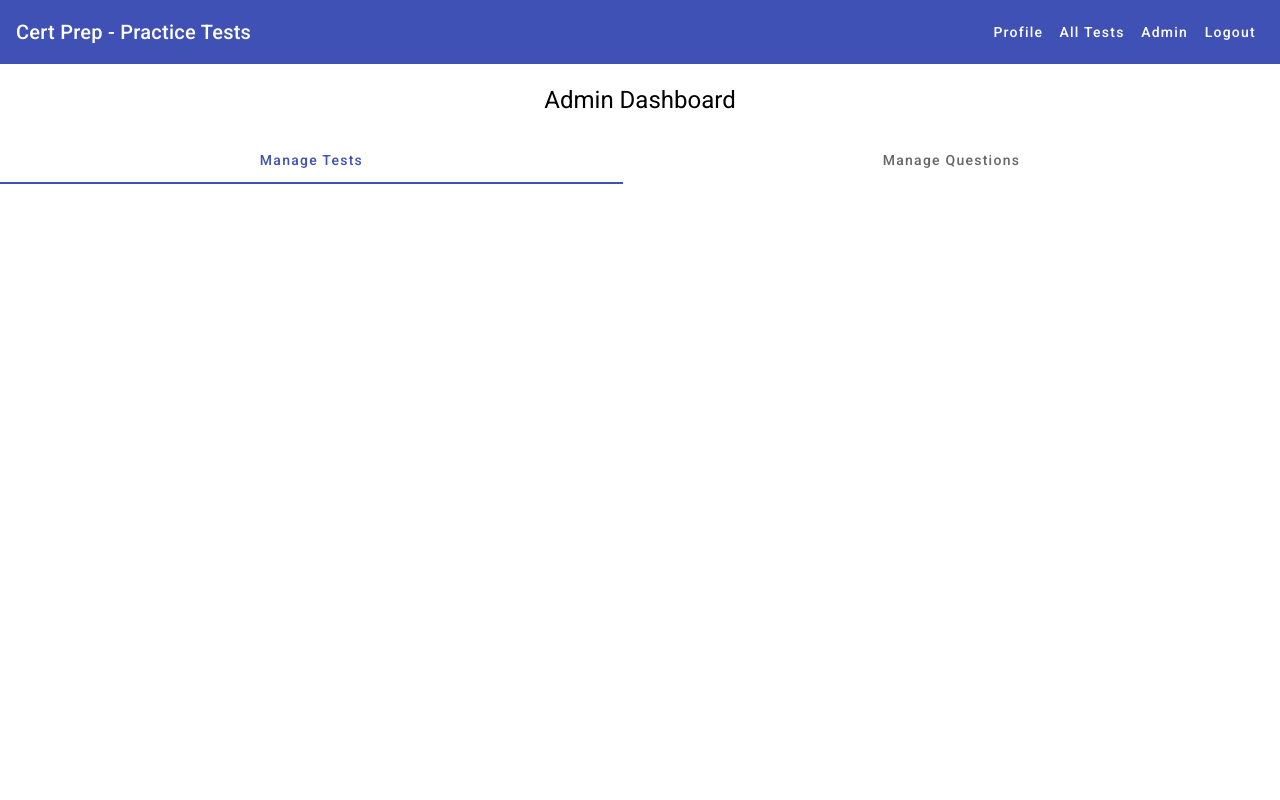
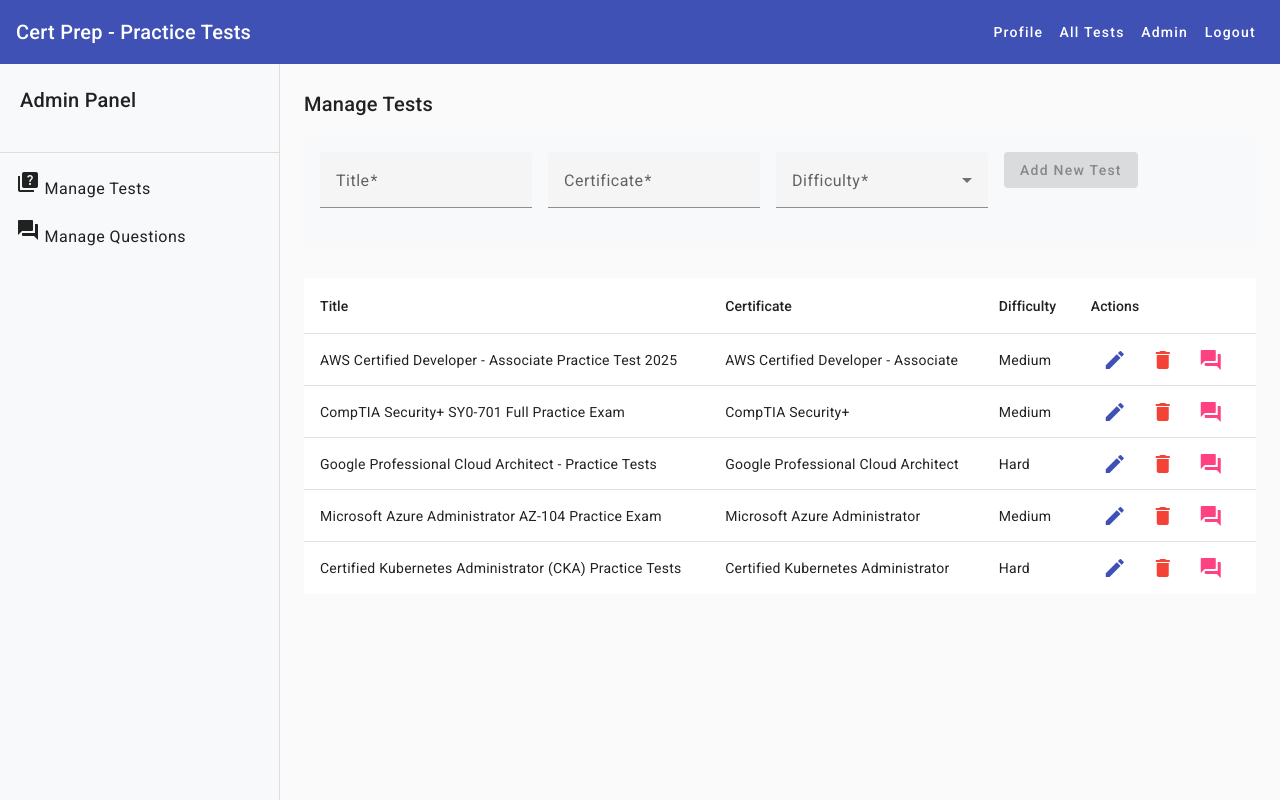
Before and after one commit to fokrule/certPrepFrontEnd, an Angular app: page /admin/tests in a window 1280 px wide. Built offline with nearby package versions, Linux system fonts and the light colour scheme; sample sign-in values are in the browser's storage.

Commit message:
done admin section

```diff
--- a/src/app/components/admin/admin.component.ts
+++ b/src/app/components/admin/admin.component.ts
@@ -1,23 +1,54 @@
+// admin.component.ts
 import { Component } from '@angular/core';
 import { CommonModule } from '@angular/common';
-import { MatTabsModule } from '@angular/material/tabs';
-import { RouterOutlet } from '@angular/router';
+import { RouterLink, RouterOutlet } from '@angular/router';
+import { MatSidenavModule } from '@angular/material/sidenav';
+import { MatListModule } from '@angular/material/list';
+import { MatIconModule } from '@angular/material/icon';
 
 @Component({
   selector: 'app-admin',
   standalone: true,
-  imports: [CommonModule, MatTabsModule, RouterOutlet],
+  imports: [
+    CommonModule,
+    RouterOutlet,
+    RouterLink,
+    MatSidenavModule,
+    MatListModule,
+    MatIconModule
+  ],
   template: `
-    <h1>Admin Dashboard</h1>
-    <mat-tab-group>
-      <mat-tab label="Manage Tests">
-        <router-outlet name="tests"></router-outlet>
-      </mat-tab>
-      <mat-tab label="Manage Questions">
-        <router-outlet name="questions"></router-outlet>
-      </mat-tab>
-    </mat-tab-group>
+    <mat-drawer-container class="admin-container">
+      <mat-drawer mode="side" opened class="sidebar">
+        <div class="sidebar-header">
+          <h2>Admin Panel</h2>
+        </div>
+        <mat-nav-list>
+          <a mat-list-item routerLink="/admin/tests" routerLinkActive="active">
+            <mat-icon>quiz</mat-icon>
+            Manage Tests
+          </a>
+          <a mat-list-item routerLink="/admin" [routerLink]="['/admin/questions', selectedTestId || '']" routerLinkActive="active" [class.disabled]="!selectedTestId">
+            <mat-icon>question_answer</mat-icon>
+            Manage Questions
+          </a>
+        </mat-nav-list>
+      </mat-drawer>
+
+      <mat-drawer-content class="content">
+        <router-outlet></router-outlet>
+      </mat-drawer-content>
+    </mat-drawer-container>
   `,
-  styles: [`h1 { text-align: center; margin: 20px 0; }`]
+  styles: [`
+    .admin-container { height: calc(100vh - 64px); }
+    .sidebar { width: 280px; background: #f8f9fa; border-right: 1px solid #ddd; }
+    .sidebar-header { padding: 20px; border-bottom: 1px solid #ddd; }
+    .content { padding: 24px; }
+    a.active { background-color: #e3f2fd; color: #1976d2; }
+    a.disabled { color: #aaa; pointer-events: none; }
+  `]
 })
-export class AdminComponent { }
+export class AdminComponent {
+  selectedTestId?: string; // you can update this from manage-tests if needed
+}
--- a/src/app/components/admin/manage-questions/manage-questions.component.ts
+++ b/src/app/components/admin/manage-questions/manage-questions.component.ts
@@ -9,6 +9,7 @@
 import { TestService } from '@services/test.service';
 import { PracticeTest, Question } from '@models/test.models';
 import { CommonModule } from '@angular/common';
+import { ChangeDetectorRef } from '@angular/core';
 
 @Component({
   selector: 'app-manage-questions',
@@ -78,6 +79,7 @@
   displayedColumns = ['text', 'correct', 'actions'];
 
   private fb = inject(FormBuilder);
+  constructor(private cdr: ChangeDetectorRef) {}
   questionForm = this.fb.group({
     text: ['', Validators.required],
     options: this.fb.array([this.fb.control('', Validators.required), this.fb.control('', Validators.required), this.fb.control('', Validators.required), this.fb.control('', Validators.required)]),
@@ -92,27 +94,68 @@
 
   ngOnInit() {
   const testId = this.route.snapshot.paramMap.get('testId');
+  console.log('Loading test with ID:', testId); // Debug
+
   if (testId) {
-      this.testService.getTestById(testId).subscribe(test => this.test = test || null);
+    this.testService.getTestById(testId).subscribe({
+      next: (test) => {
+        this.test = test || null;
+        console.log('Test loaded:', this.test); // Debug
+        this.cdr.detectChanges();
+      },
+      error: (err) => {
+        console.error('Error loading test:', err);
+      }
+    });
+  } else {
+    console.warn('No testId in URL');
   }
 }
 
+  // In addQuestion()
   addQuestion() {
-    if (this.questionForm.valid && this.test) {
+  if (!this.test) {
+    console.warn('No test selected - cannot add question');
+    return;
+  }
+
+  this.questionForm.markAllAsTouched(); // Show errors on all fields
+
+  if (this.questionForm.valid) {
     const value = this.questionForm.value;
+
+    console.log('Form values:', value); // Debug: see what is submitted
+
     const newQuestion: Question = {
-        id: 'q' + Date.now(), // fake ID
-        text: value.text!,
+      id: 'q-' + Date.now(),
+      text: value.text || '',
       options: (value.options ?? []).map((text: string | null, i: number) => ({
         id: String.fromCharCode(97 + i),
-          text: text ?? ''  // fallback if somehow null
+        text: text ?? ''
       })),
-        correctAnswerId: value.correctAnswerId!
+      correctAnswerId: value.correctAnswerId || ''
     };
-      // In real: this.testService.addQuestion(this.test.id, newQuestion).subscribe(...)
-      console.log('Added question:', newQuestion);
+
     this.test.questions.push(newQuestion);
+    this.test.questionsCount = this.test.questions.length;
+
+    // Force UI update
+    this.test = { ...this.test };
+    this.cdr.detectChanges();
+
+    // Reset form correctly
     this.questionForm.reset();
+    this.questionForm.setControl('options', this.fb.array(
+      Array(4).fill(null).map(() => this.fb.control('', Validators.required))
+    ));
+
+    console.log('Question added successfully:', newQuestion);
+  } else {
+    console.log('Form is invalid. Errors:', this.questionForm.errors);
+    Object.keys(this.questionForm.controls).forEach(key => {
+      const control = this.questionForm.get(key);
+      console.log(`Field ${key} errors:`, control?.errors);
+    });
   }
 }
 
@@ -127,4 +170,8 @@
       // In real: this.testService.deleteQuestion(this.test.id, id).subscribe(...)
     }
   }
+
+  char(index: number): string {
+    return String.fromCharCode(65 + index); // A, B, C, D...
   }
+}
--- a/src/app/components/admin/manage-tests/manage-tests.component.html
+++ b/src/app/components/admin/manage-tests/manage-tests.component.html
@@ -1 +1,104 @@
-<p>manage-tests works!</p>
+<h2>Manage Tests</h2>
+
+<!-- ADD NEW TEST FORM -->
+<form [formGroup]="addForm" (ngSubmit)="addTest()" class="add-form">
+  <mat-form-field>
+    <mat-label>Title</mat-label>
+    <input matInput formControlName="title" required>
+  </mat-form-field>
+
+  <mat-form-field>
+    <mat-label>Certificate</mat-label>
+    <input matInput formControlName="certificate" required>
+  </mat-form-field>
+
+  <mat-form-field>
+    <mat-label>Difficulty</mat-label>
+    <mat-select formControlName="difficulty" required>
+      <mat-option value="Easy">Easy</mat-option>
+      <mat-option value="Medium">Medium</mat-option>
+      <mat-option value="Hard">Hard</mat-option>
+    </mat-select>
+  </mat-form-field>
+
+  <button mat-raised-button color="primary" type="submit" [disabled]="addForm.invalid">
+    Add New Test
+  </button>
+</form>
+
+<!-- EDIT FORM (appears when editing) -->
+@if (editingTest) {
+  <div class="edit-section">
+    <h3>Editing: {{ editingTest.title }}</h3>
+
+    <form [formGroup]="editForm" (ngSubmit)="saveEdit()">
+      <mat-form-field>
+        <mat-label>Title</mat-label>
+        <input matInput formControlName="title" required>
+      </mat-form-field>
+
+      <mat-form-field>
+        <mat-label>Certificate</mat-label>
+        <input matInput formControlName="certificate" required>
+      </mat-form-field>
+
+      <mat-form-field>
+        <mat-label>Difficulty</mat-label>
+        <mat-select formControlName="difficulty" required>
+          <mat-option value="Easy">Easy</mat-option>
+          <mat-option value="Medium">Medium</mat-option>
+          <mat-option value="Hard">Hard</mat-option>
+        </mat-select>
+      </mat-form-field>
+
+      <div class="form-actions">
+        <button mat-raised-button color="primary" type="submit" [disabled]="editForm.invalid">
+          Save Changes
+        </button>
+        <button mat-button type="button" (click)="cancelEdit()">Cancel</button>
+      </div>
+    </form>
+  </div>
+}
+
+<!-- TEST LIST TABLE -->
+<table mat-table [dataSource]="tests" class="test-table">
+  <!-- Columns same as before -->
+  <ng-container matColumnDef="title">
+    <th mat-header-cell *matHeaderCellDef>Title</th>
+    <td mat-cell *matCellDef="let test">{{ test.title }}</td>
+  </ng-container>
+
+  <ng-container matColumnDef="certificate">
+    <th mat-header-cell *matHeaderCellDef>Certificate</th>
+    <td mat-cell *matCellDef="let test">{{ test.certificate }}</td>
+  </ng-container>
+
+  <ng-container matColumnDef="difficulty">
+    <th mat-header-cell *matHeaderCellDef>Difficulty</th>
+    <td mat-cell *matCellDef="let test">{{ test.difficulty }}</td>
+  </ng-container>
+
+  <ng-container matColumnDef="actions">
+  <th mat-header-cell *matHeaderCellDef>Actions</th>
+  <td mat-cell *matCellDef="let test">
+    <!-- Edit -->
+    <button mat-icon-button color="primary" (click)="startEdit(test)" matTooltip="Edit Test">
+      <mat-icon>edit</mat-icon>
+    </button>
+
+    <!-- Delete -->
+    <button mat-icon-button color="warn" (click)="deleteTest(test.id)" matTooltip="Delete Test">
+      <mat-icon>delete</mat-icon>
+    </button>
+
+    <!-- NEW: Manage Questions Icon -->
+    <button mat-icon-button color="accent" (click)="manageQuestions(test.id)" matTooltip="Manage Questions">
+      <mat-icon>question_answer</mat-icon>
+    </button>
+  </td>
+</ng-container>
+
+  <tr mat-header-row *matHeaderRowDef="displayedColumns"></tr>
+  <tr mat-row *matRowDef="let row; columns: displayedColumns;"></tr>
+</table>
--- a/src/app/components/admin/manage-tests/manage-tests.component.scss
+++ b/src/app/components/admin/manage-tests/manage-tests.component.scss
@@ -0,0 +1,20 @@
+.add-form, .edit-section {
+  display: flex;
+  flex-wrap: wrap;
+  gap: 16px;
+  margin-bottom: 32px;
+  padding: 16px;
+  background: #f8f9fa;
+  border-radius: 8px;
+}
+
+.form-actions {
+  display: flex;
+  gap: 16px;
+  margin-top: 16px;
+}
+
+.test-table {
+  width: 100%;
+  margin-top: 24px;
+}
--- a/src/app/components/admin/manage-tests/manage-tests.component.ts
+++ b/src/app/components/admin/manage-tests/manage-tests.component.ts
@@ -6,10 +6,10 @@
 import { MatSelectModule } from '@angular/material/select';
 import { MatFormFieldModule } from '@angular/material/form-field';
 import { MatIconModule } from '@angular/material/icon';
+import { CommonModule } from '@angular/common';
+import { Router } from '@angular/router';
 import { TestService } from '@services/test.service';
 import { PracticeTest } from '@models/test.models';
-import { CommonModule } from '@angular/common';
-import { Router } from '@angular/router';
 
 @Component({
   selector: 'app-manage-tests',
@@ -24,105 +24,115 @@
     MatFormFieldModule,
     MatIconModule
   ],
-  template: `
-    <h2>Manage Tests</h2>
-
-    <form [formGroup]="testForm" (ngSubmit)="addTest()" class="add-form">
-      <mat-form-field>
-        <mat-label>Title</mat-label>
-        <input matInput formControlName="title" required>
-      </mat-form-field>
-
-      <mat-form-field>
-        <mat-label>Certificate</mat-label>
-        <input matInput formControlName="certificate" required>
-      </mat-form-field>
-
-      <mat-form-field>
-        <mat-label>Difficulty</mat-label>
-        <mat-select formControlName="difficulty" required>
-          <mat-option value="Easy">Easy</mat-option>
-          <mat-option value="Medium">Medium</mat-option>
-          <mat-option value="Hard">Hard</mat-option>
-        </mat-select>
-      </mat-form-field>
-
-      <button mat-raised-button color="primary" type="submit" [disabled]="testForm.invalid">Add Test</button>
-    </form>
-
-    <table mat-table [dataSource]="tests" class="test-table">
-      <ng-container matColumnDef="title">
-        <th mat-header-cell *matHeaderCellDef>Title</th>
-        <td mat-cell *matCellDef="let test">{{ test.title }}</td>
-      </ng-container>
-
-      <ng-container matColumnDef="certificate">
-        <th mat-header-cell *matHeaderCellDef>Certificate</th>
-        <td mat-cell *matCellDef="let test">{{ test.certificate }}</td>
-      </ng-container>
-
-      <ng-container matColumnDef="difficulty">
-        <th mat-header-cell *matHeaderCellDef>Difficulty</th>
-        <td mat-cell *matCellDef="let test">{{ test.difficulty }}</td>
-      </ng-container>
-
-      <ng-container matColumnDef="actions">
-        <th mat-header-cell *matHeaderCellDef>Actions</th>
-        <td mat-cell *matCellDef="let test">
-          <button mat-icon-button (click)="editTest(test)"><mat-icon>edit</mat-icon></button>
-          <button mat-icon-button (click)="deleteTest(test.id)"><mat-icon>delete</mat-icon></button>
-          <button mat-icon-button (click)="manageQuestions(test.id)"><mat-icon>question_answer</mat-icon></button>
-        </td>
-      </ng-container>
-
-      <tr mat-header-row *matHeaderRowDef="displayedColumns"></tr>
-      <tr mat-row *matRowDef="let row; columns: displayedColumns;"></tr>
-    </table>
-  `,
-  styles: [`.add-form { display: flex; gap: 16px; margin-bottom: 32px; } .test-table { width: 100%; }`]
+  templateUrl: './manage-tests.component.html',
+  styleUrls: ['./manage-tests.component.scss']
 })
 export class ManageTestsComponent implements OnInit {
+  private fb = inject(FormBuilder);
+  private router = inject(Router);
   tests: PracticeTest[] = [];
   displayedColumns = ['title', 'certificate', 'difficulty', 'actions'];
 
-  private fb = inject(FormBuilder);
-
-  testForm = this.fb.group({
+  // Form for ADDING new test
+  addForm = this.fb.group({
     title: ['', Validators.required],
     certificate: ['', Validators.required],
     difficulty: ['', Validators.required]
   });
 
+  // Form for EDITING existing test
+  editForm = this.fb.group({
+    title: ['', Validators.required],
+    certificate: ['', Validators.required],
+    difficulty: ['', Validators.required]
+  });
+
+  // Currently edited test (null when not editing)
+  editingTest: PracticeTest | null = null;
+
   private testService = inject(TestService);
 
-  private router = inject(Router);
 
   ngOnInit() {
     this.loadTests();
   }
 
   loadTests() {
-    this.testService.getTests().subscribe(tests => this.tests = tests);
+    this.testService.getTests().subscribe(tests => {
+      this.tests = tests;
+    });
   }
 
+  // ── ADD NEW TEST ───────────────────────────────────────
   addTest() {
-    if (this.testForm.valid) {
-      // In real app: this.testService.createTest(this.testForm.value).subscribe(...)
-      console.log('Added test:', this.testForm.value);
+    if (this.addForm.valid) {
+      const value = this.addForm.value;
+      console.log(value);
+      const newTest: PracticeTest = {
+        id: 'test-' + Date.now(),
+        title: value.title!,
+        certificate: value.certificate!,
+        description: 'New description (edit later)',
+        questionsCount: 0,
+        durationMinutes: 60,
+        difficulty: value.difficulty as 'Easy' | 'Medium' | 'Hard',
+        tags: [],
+        timeLimitMinutes: 60,
+        questions: []
+      };
+
+      // Temporary: add to mock array in service
+      (this.testService as any).mockTests.push(newTest); // hack for demo
       this.loadTests();
-      this.testForm.reset();
+
+      this.addForm.reset();
     }
   }
 
-  editTest(test: PracticeTest) {
-    // Implement form for edit
-    console.log('Edit test:', test);
+  // ── START EDITING ──────────────────────────────────────
+  startEdit(test: PracticeTest) {
+    this.editingTest = test;
+
+    // Fill edit form with current values
+    this.editForm.patchValue({
+      title: test.title,
+      certificate: test.certificate,
+      difficulty: test.difficulty
+    });
   }
 
+  // ── SAVE EDIT ──────────────────────────────────────────
+  saveEdit() {
+    if (this.editForm.valid && this.editingTest) {
+      const value = this.editForm.value;
+
+      // Update the existing test object
+      this.editingTest.title = value.title!;
+      this.editingTest.certificate = value.certificate!;
+      this.editingTest.difficulty = value.difficulty as 'Easy' | 'Medium' | 'Hard';
+
+      // Temporary: since we're using mock array, changes are already reflected
+      this.loadTests(); // refresh view
+
+      // Exit edit mode
+      this.cancelEdit();
+    }
+  }
+
+  // ── CANCEL EDIT ────────────────────────────────────────
+  cancelEdit() {
+    this.editingTest = null;
+    this.editForm.reset();
+  }
+
+  // Delete (simple for now)
   deleteTest(id: string) {
-    // In real: this.testService.deleteTest(id).subscribe(...)
-    console.log('Deleted test:', id);
-    this.loadTests();
+    if (confirm('Delete this test permanently?')) {
+      (this.testService as any).mockTests = (this.testService as any).mockTests.filter(
+        (t: PracticeTest) => t.id !== id
+      );
+      this.loadTests();
+    }
   }
 
   manageQuestions(testId: string) {
--- a/src/app/services/test.service.ts
+++ b/src/app/services/test.service.ts
@@ -162,4 +162,8 @@
       })
     );
   }
+
+  addTest(newTest: PracticeTest) {
+    this.mockTests.push(newTest);
+  }
 }
```
Also changed, not shown: src/app/components/admin/manage-questions/manage-questions.component.html (+81 -1 lines), src/app/components/admin/manage-questions/manage-questions.component.scss (+37 -0 lines). Lines whose indentation alone changed are shown as unchanged.
